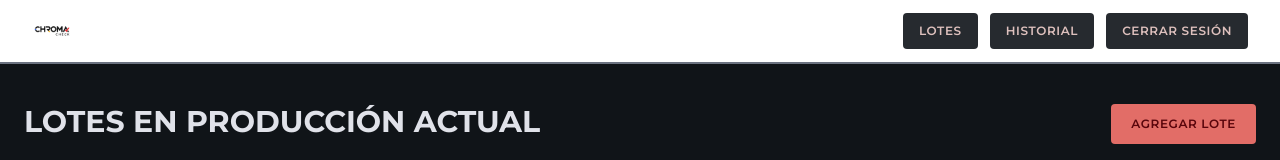
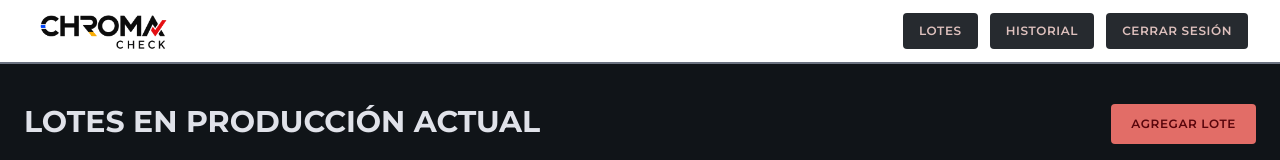
Before and after one commit to michaelarias25/ChromaCheck, a Next.js app: page / in a window 1280 px wide. Shown: the top 160 px of the page. Built offline with nearby package versions, Linux system fonts and the light colour scheme; no server answers; the database is empty; a web font is replaced by a local one.

Commit message:
feat(tema): recortar el logo negro a 1920 × 540 y mostrarlo en 142 × 40

```diff
--- a/app/layout.tsx
+++ b/app/layout.tsx
@@ -47,7 +47,7 @@ export default async function PlantillaPrincipal({ children }: LayoutProps<'/'>)
             <Image
               src="/logo-negro.png"
               alt="Chroma Check Logo"
-              width={40}
+              width={142}
               height={40}
               preload={tema === 'claro'}
               className="h-full w-auto object-contain oscuro:hidden"
```
Also changed, not shown: public/logo-negro.png, 1 other file (tests, documents, lock files or other folders).
